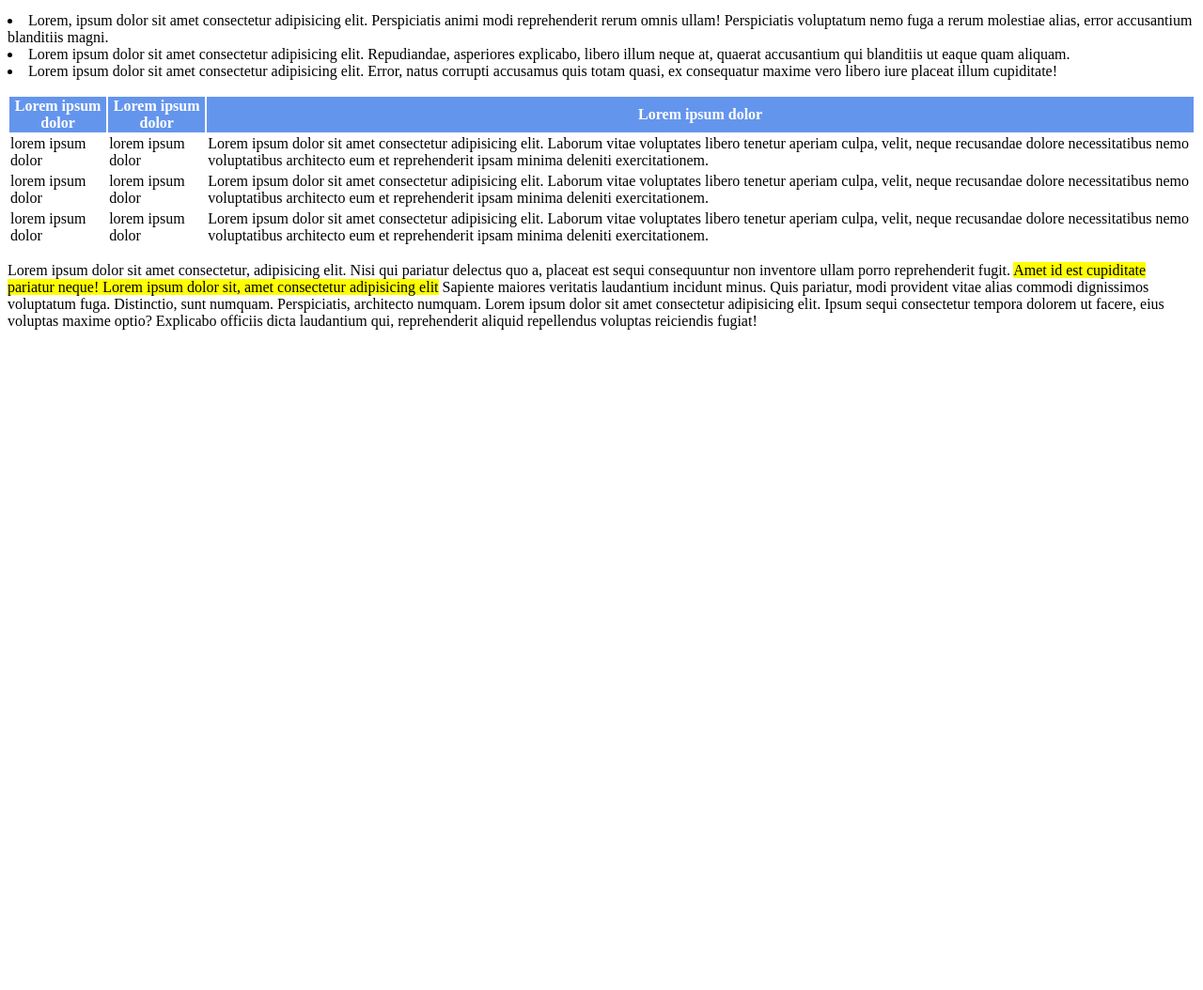
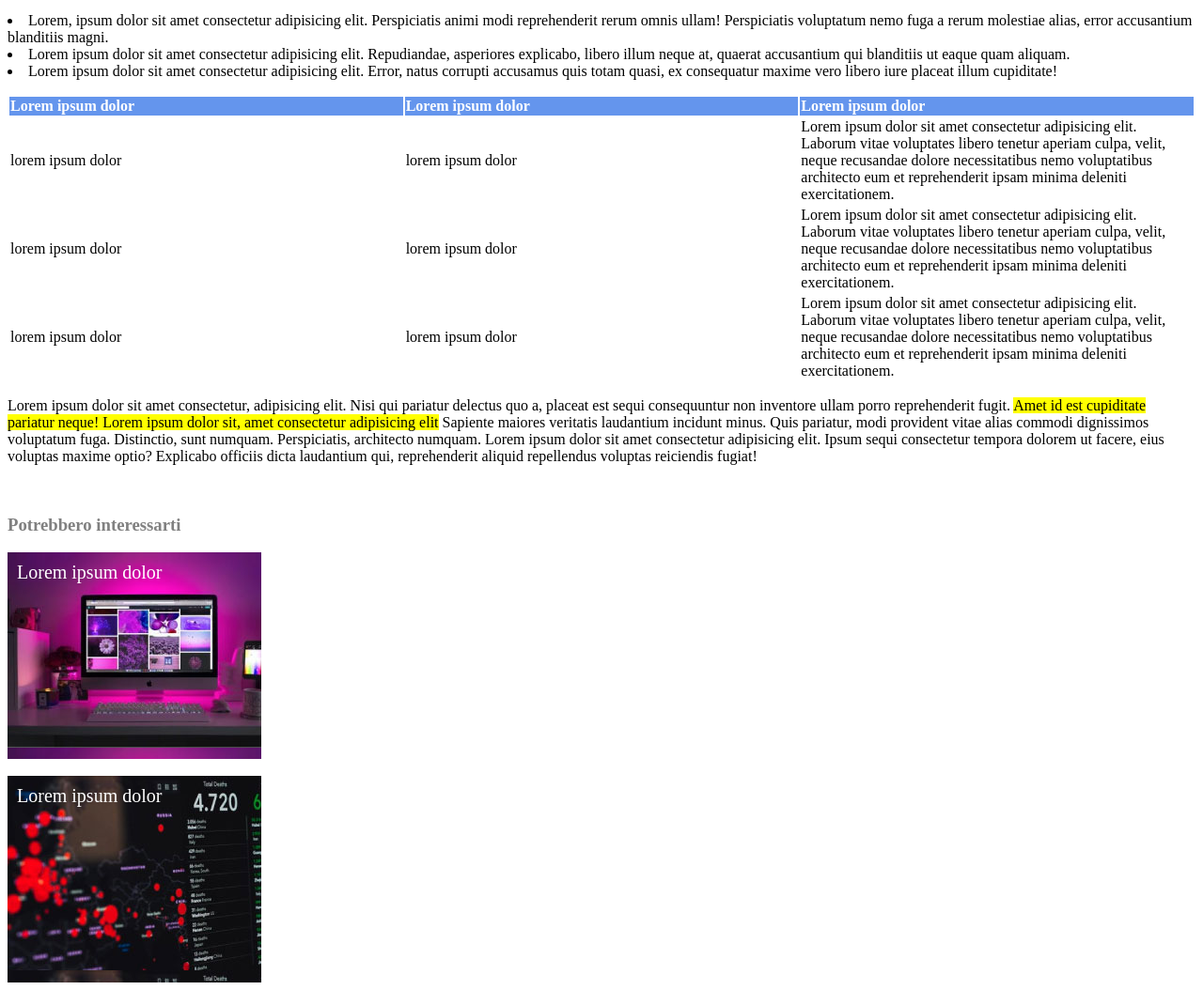
Before and after one commit to rizzamatteo96/html-css-booleaner, a plain HTML site: page index.html in a window 1280 px wide. Shown: the part 901-1955 px from the top of the page at 94% size. Before the commit the page ends 1268 px from the top, so only its background shows below. Drawn offline with Linux system fonts and the light colour scheme.

Commit message:
add: bottom section + fix: start to fix table

```diff
--- a/css/style.css
+++ b/css/style.css
@@ -44,9 +44,27 @@ thead{
 
 th{
     color: white;
+    text-align: left;
 }
 
-.td{
-    background-color: red;
-    color: blue;
+table{
+    table-layout: fixed;
+    width: 100%;
 }
+
+
+.final-img{
+    height: 200px;
+    width: 250px;
+    color: white;
+    padding: 10px;
+    font-size: 20px;
+}
+
+#first-img{
+    background-image: url(../img/monitor.jpg);
+}
+
+#second-img{
+    background-image: url(../img/graph.jpg);
+}
--- a/index.html
+++ b/index.html
@@ -70,7 +70,7 @@
                         <td>Lorem ipsum dolor sit amet consectetur adipisicing elit. Laborum vitae voluptates libero tenetur aperiam culpa, velit, neque recusandae dolore necessitatibus nemo voluptatibus architecto eum et reprehenderit ipsam minima deleniti exercitationem.</td>
                     </tr>
 
-                    <tr class="light-blue">
+                    <tr>
                         <td>lorem ipsum dolor</td>
                         <td>lorem ipsum dolor</td>
                         <td>Lorem ipsum dolor sit amet consectetur adipisicing elit. Laborum vitae voluptates libero tenetur aperiam culpa, velit, neque recusandae dolore necessitatibus nemo voluptatibus architecto eum et reprehenderit ipsam minima deleniti exercitationem.</td>
@@ -86,9 +86,22 @@
             <!-- fine della tabella -->
 
             <p>Lorem ipsum dolor sit amet consectetur, adipisicing elit. Nisi qui pariatur delectus quo a, placeat est sequi consequuntur non inventore ullam porro reprehenderit fugit. <span class="highlighted">Amet id est cupiditate pariatur neque! Lorem ipsum dolor sit, amet consectetur adipisicing elit</span> Sapiente maiores veritatis laudantium incidunt minus. Quis pariatur, modi provident vitae alias commodi dignissimos voluptatum fuga. Distinctio, sunt numquam. Perspiciatis, architecto numquam. Lorem ipsum dolor sit amet consectetur adipisicing elit. Ipsum sequi consectetur tempora dolorem ut facere, eius voluptas maxime optio? Explicabo officiis dicta laudantium qui, reprehenderit aliquid repellendus voluptas reiciendis fugiat!</p>
+            <br>
         </article>
         <!-- fine dell'articolo -->
 
+        <!-- inizio sezione finale -->
+        <section>
+            <h3 class="text-grey">Potrebbero interessarti</h3>
+            <div class="final-img" id="first-img">
+                Lorem ipsum dolor
+            </div>
+            <br>
+            <div class="final-img" id="second-img">
+                Lorem ipsum dolor
+            </div>
+        </section>
+        <!-- fine sezione finale -->
     </main>
     <!-- fine corpo della pagina -->
 
```
